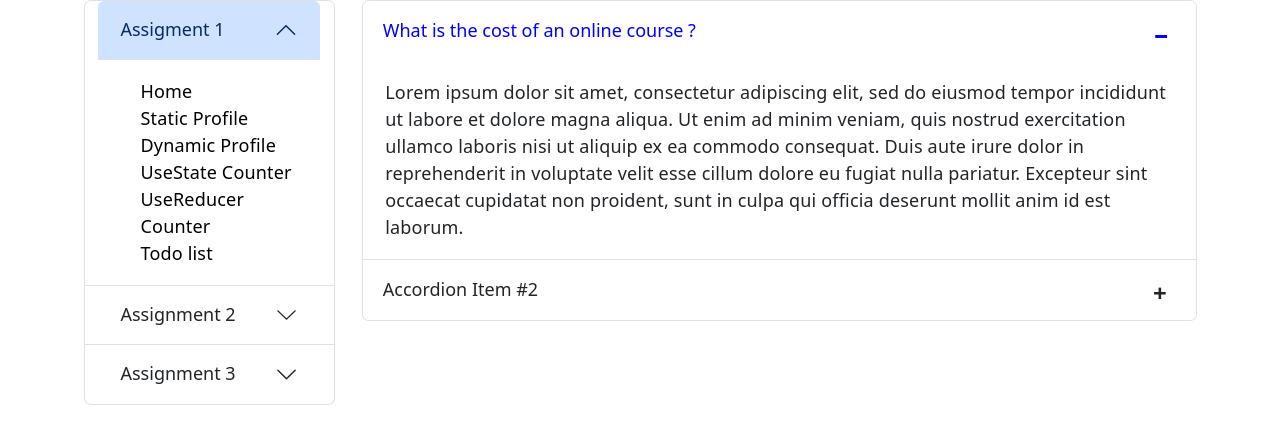
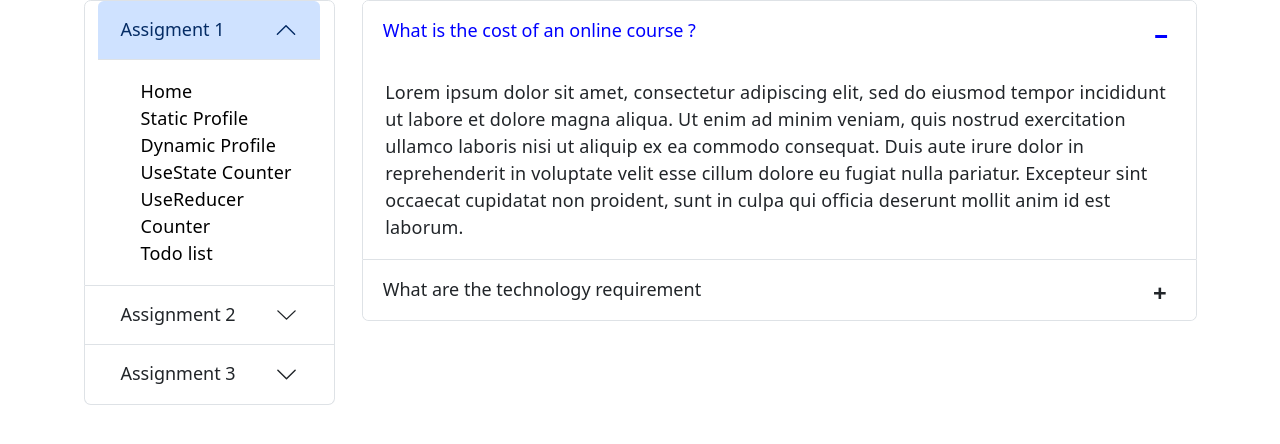
Before and after one commit to DevCodeYuvraj/React-Practice, a React app in the folder myapp/: page /Accordian in a window 1280 px wide. Shown: the top 444 px of the page. Built offline with nearby package versions, Linux system fonts and the light colour scheme; the HTML template or start-up script is replaced by a standard one.

Commit message:
A1043:59 PM148 C14859i3:59 PM

```diff
--- a/myapp/src/components/Accordian.jsx
+++ b/myapp/src/components/Accordian.jsx
@@ -16,7 +16,7 @@ function AlwaysOpenExample() {
         </Accordion.Body>
       </Accordion.Item>
       <Accordion.Item eventKey="1">
-        <Accordion.Header>Accordion Item #2</Accordion.Header>
+        <Accordion.Header>What are the technology requirement</Accordion.Header>
         <Accordion.Body>
           Lorem ipsum dolor sit amet, consectetur adipiscing elit, sed do
           eiusmod tempor incididunt ut labore et dolore magna aliqua. Ut enim ad
```
